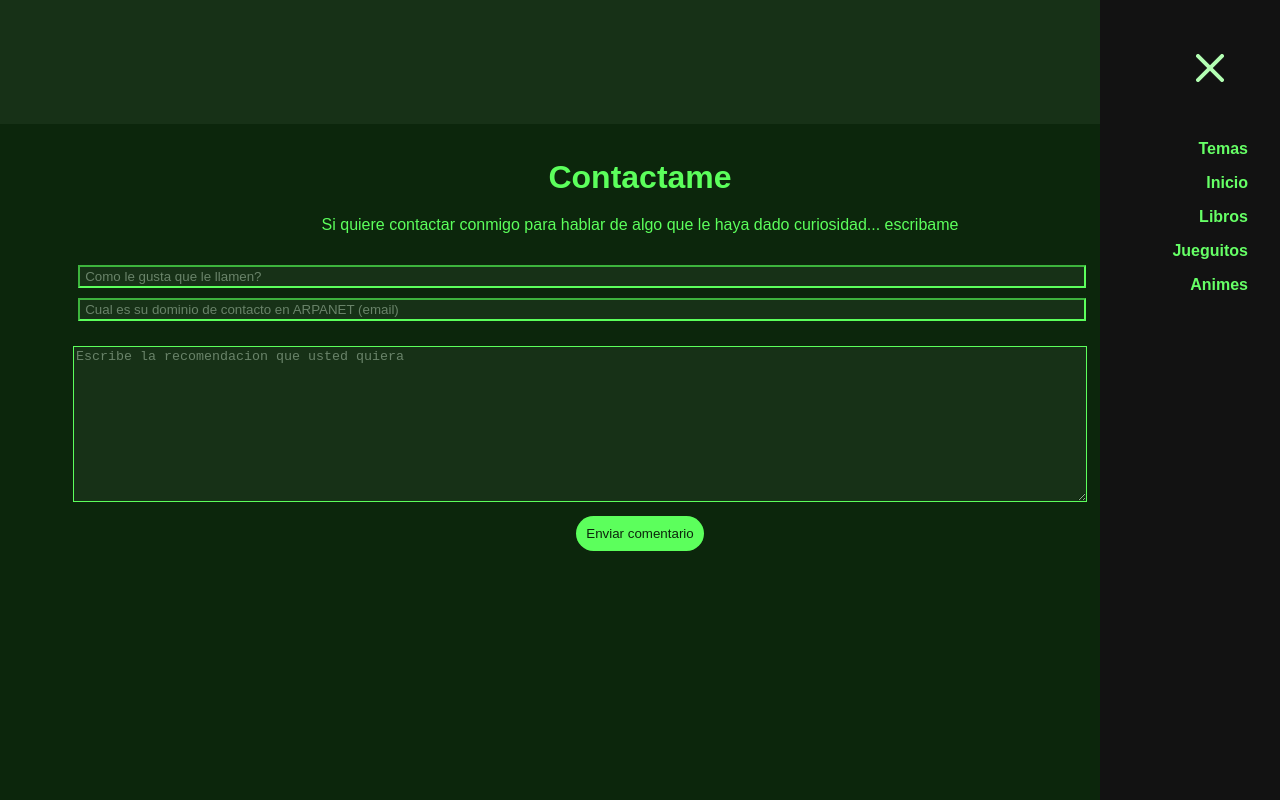
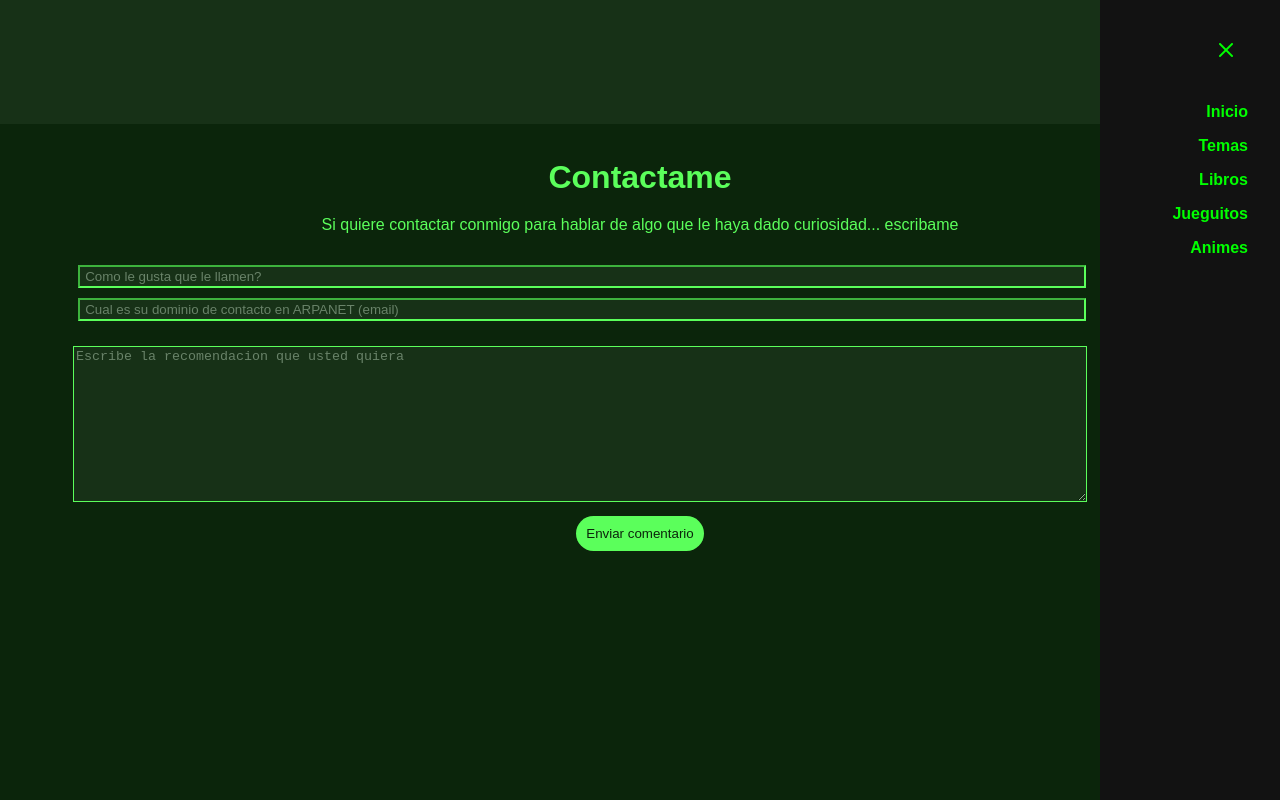
Before and after one commit to TaddeuScarr/La-real, a plain HTML site: page contactame.html in a window 1280 px wide. Both pictures are taken after a click on the button 1221 px from the left and 62 px from the top of the page. Drawn offline with nearby package versions, Linux system fonts and the light colour scheme; grey boxes are pictures that could not be loaded.

Commit message:
commit 2

```diff
--- a/CSS/contactame.css
+++ b/CSS/contactame.css
@@ -3,7 +3,7 @@ body {
     padding: 0;
     box-sizing: border-box;
     background-color: #0d0d0d;
-    color: #b3ffb3;
+    color: #00ff00;
     text-decoration: none;
     font-family: sans-serif;
 }
@@ -13,10 +13,11 @@ body.menu-abierto {
 }
 
 header {
+    position: sticky;
     top: 0;
     display: flex;
     align-items: center;
-    min-height: 70px;
+    min-height: 80px;
     background-color: #1a1a1a;
     justify-content: space-between;
     padding: 20px;
@@ -24,31 +25,39 @@ header {
 
 .video-logo video {
     height: 80px;
+    width: auto;
+
 }
 
+.video-container VIDEO {
+    height: 60px;
+    width: auto;
+    overflow: hidden;
+}
 .abrir-menu, .cerrar-menu {
     display: block;
     border: 0;
-    font-size: 4rem;
+    font-size: 2rem;
     background-color: transparent;
 }
 
 .abrir-menu {
-    color: #66ff66;
+    color: #00ff00;
 }
 
 .cerrar-menu {
-    color: #b3ffb3;
+    color: #00ff00;
 }
 
 .nav {
     opacity: 0;
     visibility: hidden;
     display: flex;
+    z-index: 2;
     flex-direction: column;
     align-items: end;
     gap: 1rem;
-    position: absolute;
+    position: fixed;
     top: 0;
     bottom: 0;
     right: 0;
@@ -71,7 +80,7 @@ header {
 }
 
 .nav-list li a {
-    color: #66ff66;
+    color: #00ff00;
     text-decoration: none;
     font-weight: 600;
 }
--- a/CSS/estilos.css
+++ b/CSS/estilos.css
@@ -1,10 +1,10 @@
 body {
     margin: 0;
     padding: 0;
-    width: 100vw;
     background-color: #0d0d0d;
     color: #00ff00;
     font-family: monospace;
+
 }
 
 body.menu-abierto {
@@ -16,7 +16,7 @@ header {
     top: 0;
     display: flex;
     align-items: center;
-    min-height: 70px;
+    min-height: 80px;
     background-color: #1a1a1a;
     justify-content: space-between;
     padding: 20px;
@@ -24,6 +24,8 @@ header {
 
 .video-logo video {
     height: 80px;
+    width: auto;
+
 }
 
 .abrir-menu, .cerrar-menu {
--- a/CSS/paginas.css
+++ b/CSS/paginas.css
@@ -16,7 +16,7 @@ header {
     top: 0;
     display: flex;
     align-items: center;
-    min-height: 70px;
+    min-height: 80px;
     background-color: #1a1a1a;
     justify-content: space-between;
     padding: 20px;
@@ -28,7 +28,7 @@ header {
 
 }
 
-.video-container .logo-container {
+.video-container VIDEO {
     height: 60px;
     width: auto;
     overflow: hidden;
--- a/contactame.html
+++ b/contactame.html
@@ -23,11 +23,10 @@
 
             <ul class="nav-list">
                 <li>
+                    <a href="index.html" class="nav-principal">Inicio</a>
+                </li>
+                <li>
                     <a href="#temas-lsp" class="nav-principal">Temas</a>
-                </li>
-
-                <li>
-                    <a href="index.html" class="nav-principal">Inicio</a>
                 </li>
                 <li>
                     <a href="libros.html" class="nav-principal">Libros</a>
```
Also changed, not shown: animes.html (+6 -6 lines), index.html (+1 -1 lines), jueguitos.html (+1 -1 lines), IMAGENES/A Godegeass.webp (added), IMAGENES/A Vinland saga.webp (added).
